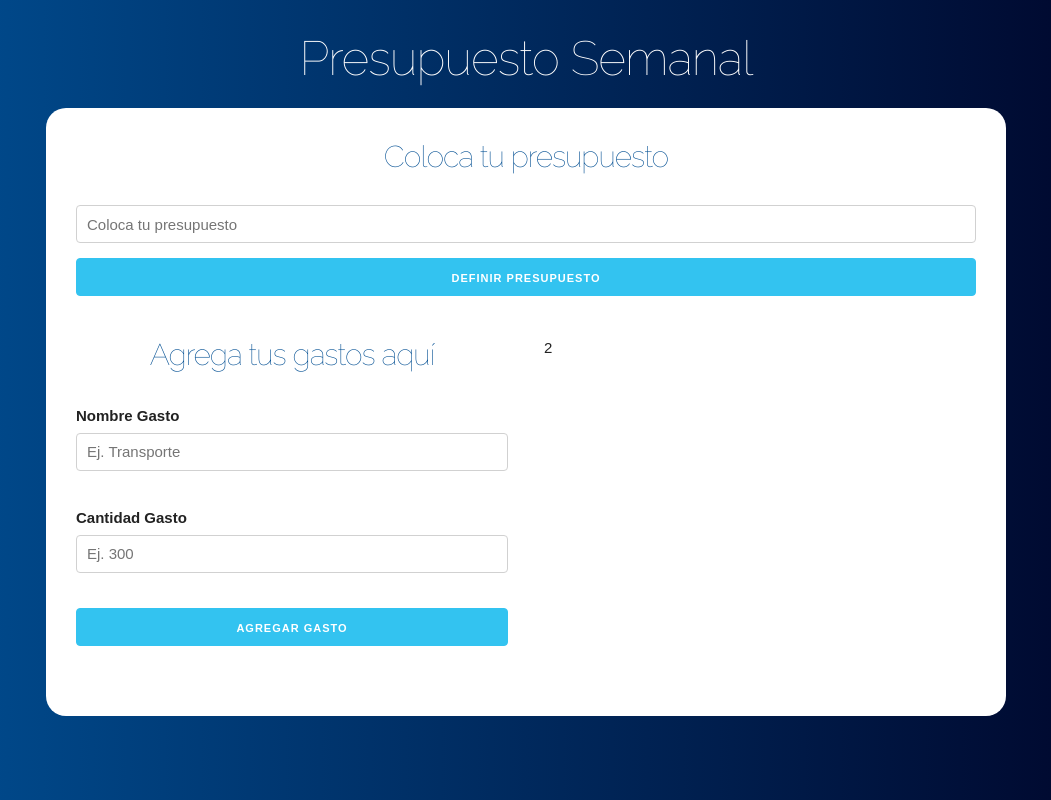
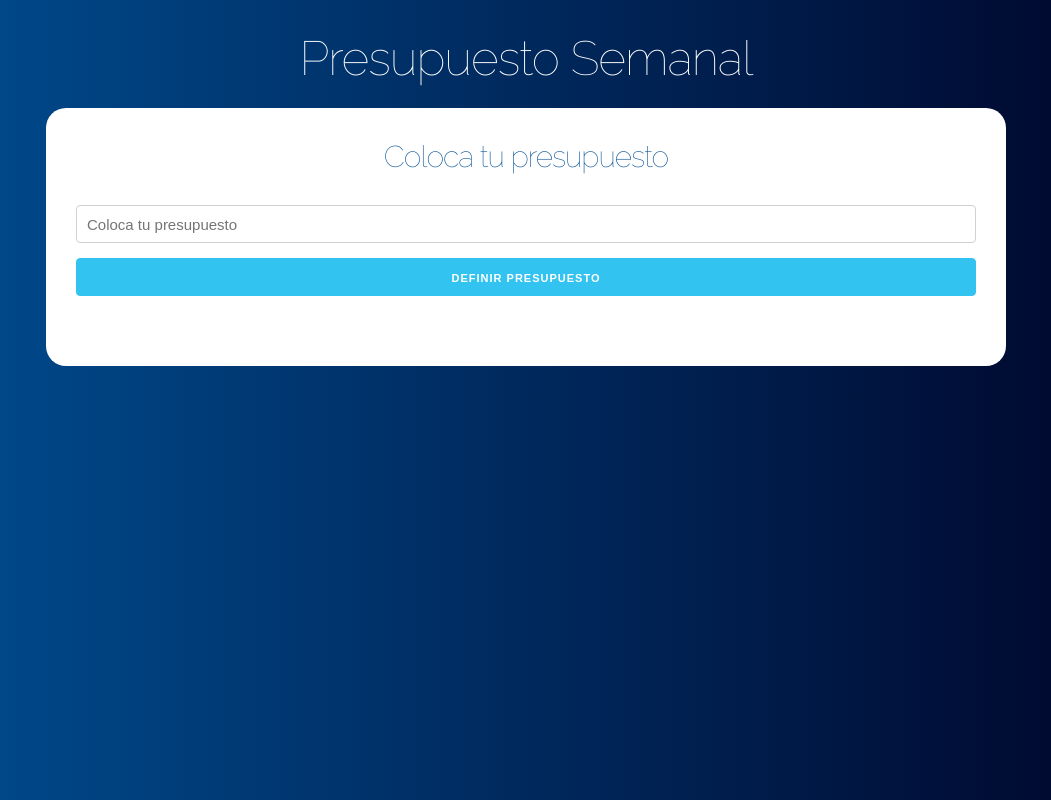
Before and after one commit to bryan2811/presupuesto-curso-react, a React (Create React App) app: page / in a window 1280 px wide. Shown: the whole page, without its empty margins (114-1165 px from the left). Built offline with nearby package versions, Linux system fonts and the light colour scheme.

Commit message:
Agregando carga condicional de componentes

```diff
--- a/src/App.js
+++ b/src/App.js
@@ -7,6 +7,7 @@
   // Definir el State
   const [presupuesto, guardarPresupuesto] = useState(0);
   const [restante, guardarRestante] = useState(0);
+  const [mostrarpregunta, actualizarPregunta] = useState(true);
 
   return (
     <div className="App">
@@ -17,11 +18,17 @@
             <h1>Presupuesto Semanal</h1>
 
             <div className="contenido-principal contenido">
+              {
+                mostrarpregunta ?
+                (
                   <Pregunta
                     guardarPresupuesto={guardarPresupuesto}
                     guardarRestante={guardarRestante}
+                    actualizarPregunta={actualizarPregunta}
                   />
-
+                )
+                :
+                (
                   <div className="row">
                     <div className="one-half column">
                       <Formulario />
@@ -31,7 +38,8 @@
                       2
                     </div>
                   </div>
-
+                )
+              }
             </div>
 
 
--- a/src/Components/Pregunta.js
+++ b/src/Components/Pregunta.js
@@ -1,7 +1,7 @@
 import React, { Fragment, useState } from 'react';
 import Error from './Error';
 
-const Pregunta = ({ guardarPresupuesto, guardarRestante }) => {
+const Pregunta = ({ guardarPresupuesto, guardarRestante, actualizarPregunta }) => {
 
     // Definir el state de la cantidad
     const [cantidad, guardarCantidad] = useState(0);
@@ -26,6 +26,7 @@
         guardarError(false);
         guardarPresupuesto(cantidad);
         guardarRestante(cantidad);
+        actualizarPregunta(false);
     }
 
     return (
```
Lines whose indentation alone changed are shown as unchanged.
